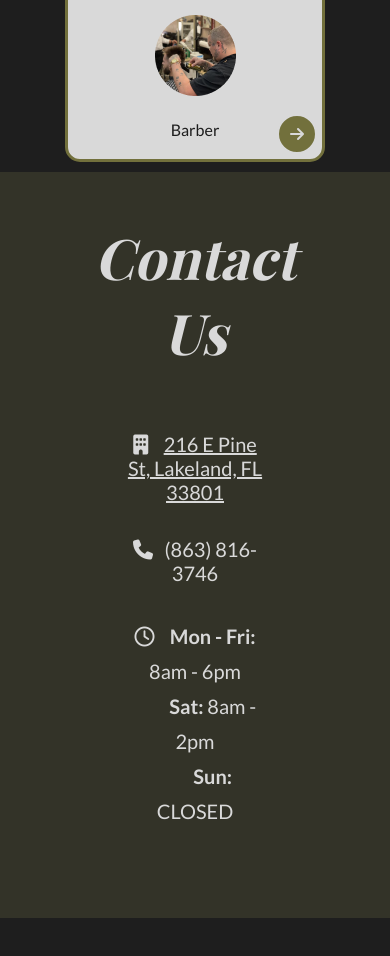
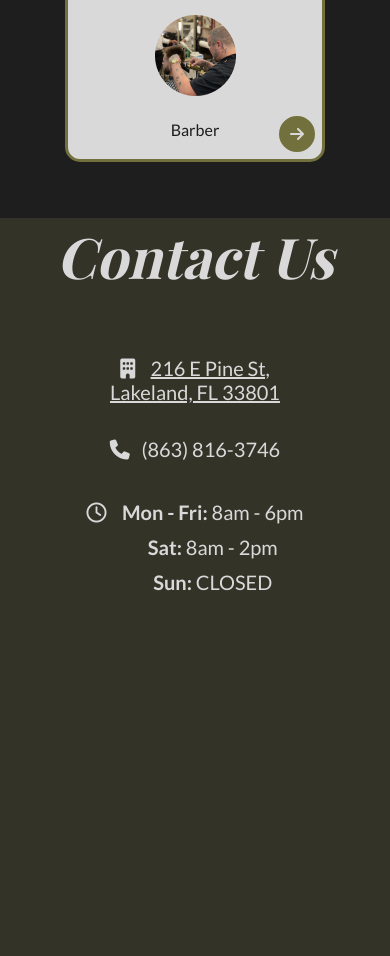
Before and after one commit to AdamC7313/gents-brochure, a website: page index.html in a window 390 px wide. Shown: the part 3764-4720 px from the top of the page. Before the commit the page ends 4682 px from the top, so only its background shows below. Drawn offline with nearby package versions, Linux system fonts and the light colour scheme; some packages are replaced by stand-ins of ours; a web font is replaced by a local one.

Commit message:
Update style.css

```diff
--- a/style.css
+++ b/style.css
@@ -613,6 +613,9 @@ gmp-map {
   .contact-info {
     padding: 0px;
   }
+  .contact {
+    padding: 0px;
+  }
 }
 
 @media (max-width: 850px) {
```
